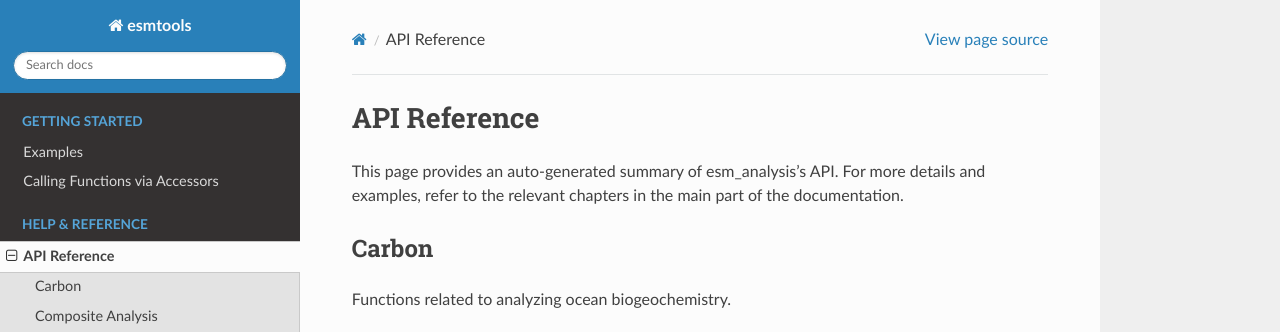
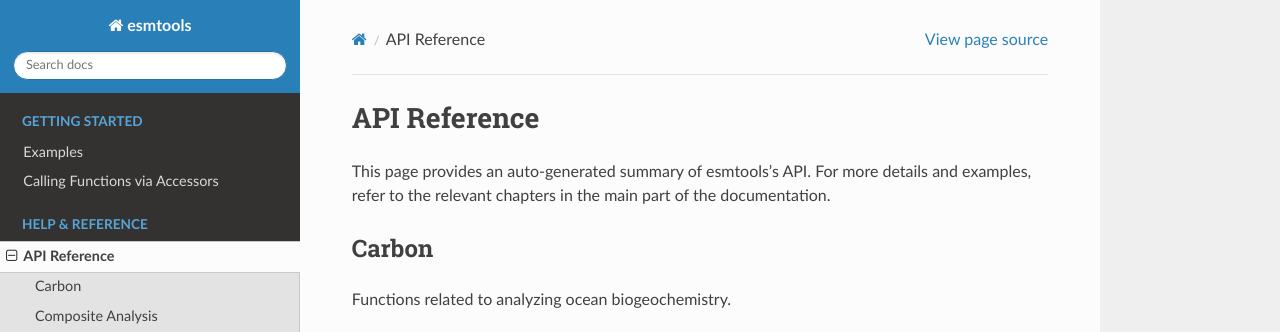
Before and after one commit to bradyrx/esmtools, a Sphinx documentation site: the page built from docs/source/api.rst, in a window 1280 px wide and 900 px high, cut to the strip 0-332 px from the top of the window. Built offline with Sphinx 7.4.7 and the Read the Docs theme 2.0.0, drawn with Linux system fonts in a browser that asks for light colours; formulas are drawn with MathJax 3; pages that are not in the unit, such as notebooks, are missing from menus; the version number could not be read and is left out.

Commit message:
update docs

```diff
--- a/docs/source/api.rst
+++ b/docs/source/api.rst
@@ -1,7 +1,7 @@
 API Reference
 =============
 
-This page provides an auto-generated summary of esm_analysis's API.
+This page provides an auto-generated summary of esmtools's API.
 For more details and examples, refer to the relevant chapters in the main part of the documentation.
 
 Carbon
@@ -9,7 +9,7 @@
 
 Functions related to analyzing ocean biogeochemistry.
 
-.. automodsumm:: esm_analysis.carbon
+.. automodsumm:: esmtools.carbon
     :functions-only:
     :toctree: api
     :skip: check_xarray, linear_regression, nanmean, rm_poly
@@ -19,7 +19,7 @@
 
 Functions pertaining to composite analysis. Composite analysis takes the mean view of some field (e.g., sea surface temperature) when some climate index (e.g., El Nino Southern Oscillation) is in its negative or positive mode.
 
-.. automodsumm:: esm_analysis.composite
+.. automodsumm:: esmtools.composite
     :functions-only:
     :toctree: api
     :skip: check_xarray, ttest_ind_from_stats, standardize
@@ -29,7 +29,7 @@
 
 Functions related to climate model grids.
 
-.. automodsumm:: esm_analysis.grid
+.. automodsumm:: esmtools.grid
     :functions-only:
     :toctree: api
     :skip: check_xarray
@@ -39,7 +39,7 @@
 
 Functions related to analyzing output from the Model for Prediction Across Scales (MPAS) ocean model. Since the grid is comprised of unstructured hexagons, analysis and visualization is not as straight-forward as working with regularly gridded data. The best visualizations on the unstructured grid can be made in ParaView.
 
-.. automodsumm:: esm_analysis.mpas
+.. automodsumm:: esmtools.mpas
     :functions-only:
     :toctree: api
     :skip: make_cartopy
@@ -49,7 +49,7 @@
 
 Functions related to physics/dynamics.
 
-.. automodsumm:: esm_analysis.physics
+.. automodsumm:: esmtools.physics
     :functions-only:
     :toctree: api
 
@@ -58,7 +58,7 @@
 
 Functions related to spatial analysis.
 
-.. automodsumm:: esm_analysis.spatial
+.. automodsumm:: esmtools.spatial
     :functions-only:
     :toctree: api
     :skip: check_xarray
@@ -68,7 +68,7 @@
 
 Statistical functions. A portion directly wrap functions from ``climpred``.
 
-.. automodsumm:: esm_analysis.stats
+.. automodsumm:: esmtools.stats
     :functions-only:
     :toctree: api
     :skip: check_xarray, get_dims, has_dims, lreg, tti_from_stats
@@ -79,7 +79,7 @@
 
 Functions related to time.
 
-.. automodsumm:: esm_analysis.temporal
+.. automodsumm:: esmtools.temporal
     :functions-only:
     :toctree: api
 
@@ -89,7 +89,7 @@
 
 Functions related to converting units.
 
-.. automodsumm:: esm_analysis.conversions
+.. automodsumm:: esmtools.conversions
     :functions-only:
     :toctree: api
     :skip: check_xarray
@@ -99,7 +99,7 @@
 
 Functions related to visualization.
 
-.. automodsumm:: esm_analysis.vis
+.. automodsumm:: esmtools.vis
     :functions-only:
     :toctree: api
     :skip: add_cyclic_point
```
Also changed, not shown: 1 other file.
